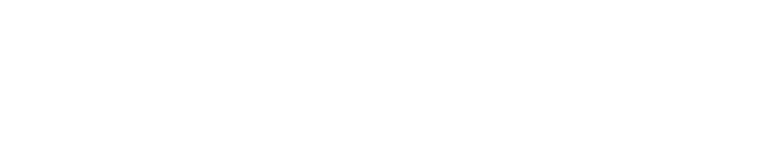
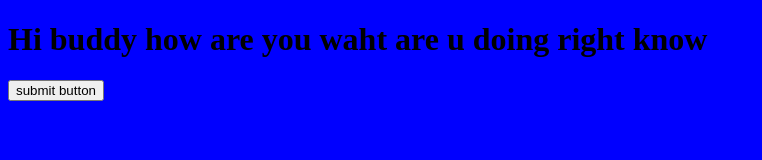
Before and after one commit to govindjee725/delta-demo, a plain HTML site: page index.html in a window 1280 px wide. Shown: the whole page, without its empty margins (0-762 px from the left). Drawn offline with Linux system fonts and the light colour scheme.

Commit message:
add new file

```diff
--- a/index.css
+++ b/index.css
@@ -0,0 +1,3 @@
+body{
+    background-color:blue;
+}
--- a/index.html
+++ b/index.html
@@ -4,8 +4,11 @@
     <meta charset="UTF-8">
     <meta name="viewport" content="width=device-width, initial-scale=1.0">
     <title>Sample page</title>
+    <link rel="stylesheet" href="index.css">
 </head>
 <body>
+    <h1>Hi buddy how are you waht are u doing right know </h1>
+    <button>submit button</button>
 
 </body>
 </html>
```
Also changed, not shown: 1 other file.
